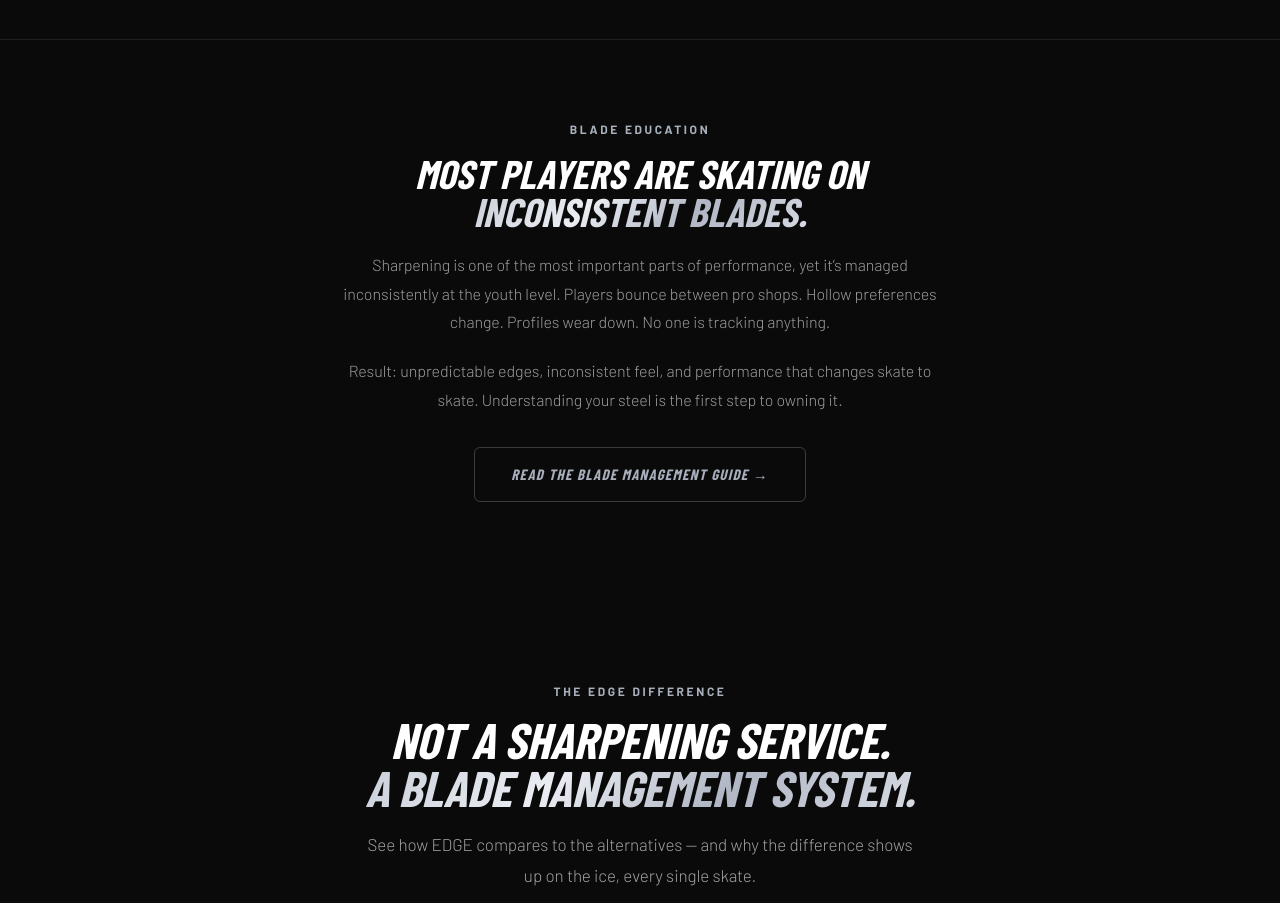
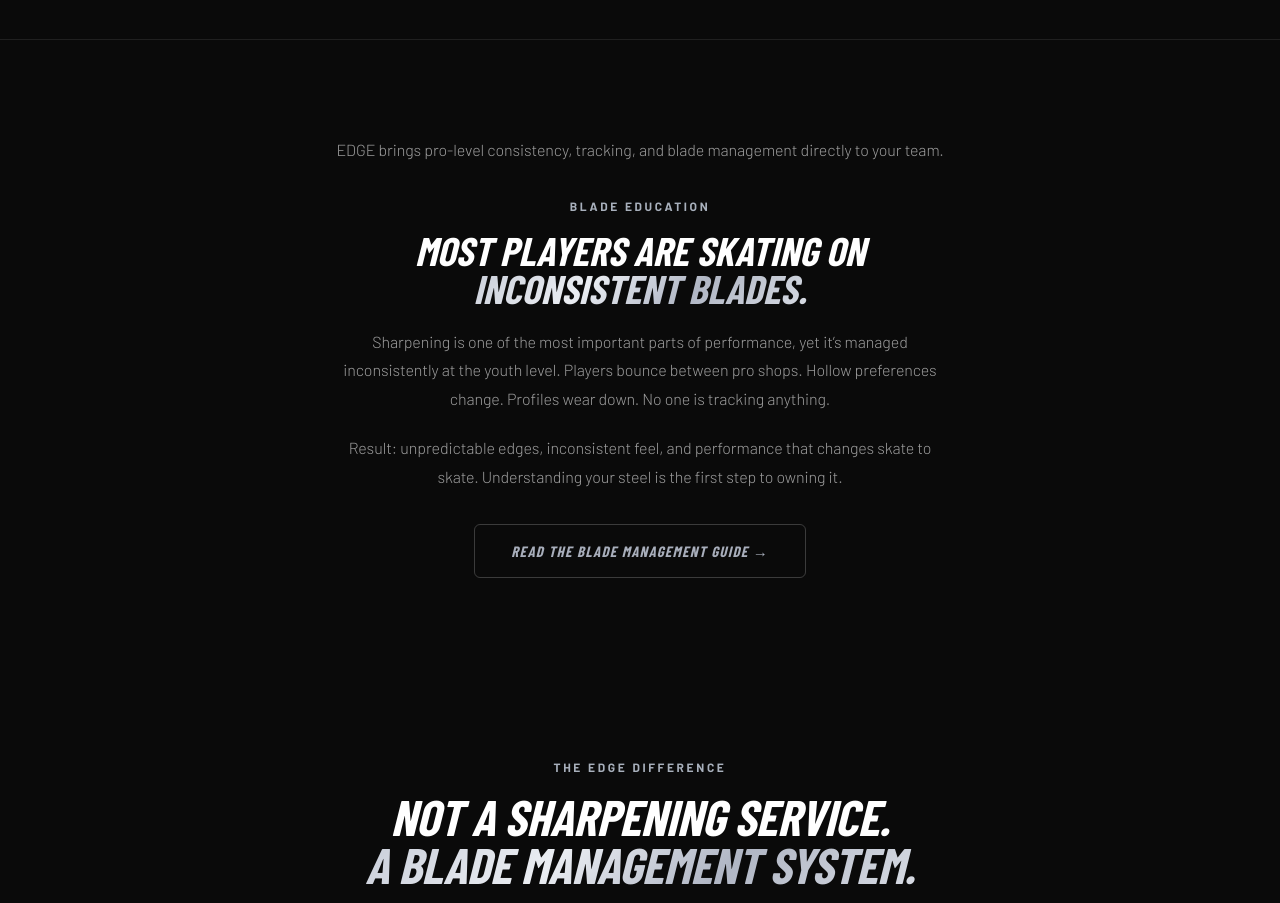
Before and after one commit to edge-hockey-performance/edge-hockey-performance, a plain HTML site: page index.html in a window 1280 px wide. Shown: the part 3320-4223 px from the top of the page. Drawn offline with nearby package versions, Linux system fonts and the light colour scheme; a web font is replaced by a local one.

Commit message:
Add EDGE positioning to blade guide section

```diff
--- a/index.html
+++ b/index.html
@@ -1091,7 +1091,7 @@
 <!-- ════════════ BLADE GUIDE CALLOUT ════════════ -->
 <section class="blade-guide-callout">
   <div class="blade-guide-callout-inner">
-    <p class="section-eyebrow">Blade Education</p>
+<p class="bgc-sub" style="margin-top:16px;">EDGE brings pro-level consistency, tracking, and blade management directly to your team.</p>    <p class="section-eyebrow">Blade Education</p>
     <h2 class="bgc-headline">Most players are skating on<br><span class="chrome-text">inconsistent blades.</span></h2>
     <p class="bgc-sub">Sharpening is one of the most important parts of performance, yet it&rsquo;s managed inconsistently at the youth level. Players bounce between pro shops. Hollow preferences change. Profiles wear down. No one is tracking anything.</p>
     <p class="bgc-sub" style="margin-top:-12px;">Result: unpredictable edges, inconsistent feel, and performance that changes skate to skate. Understanding your steel is the first step to owning it.</p>
```
